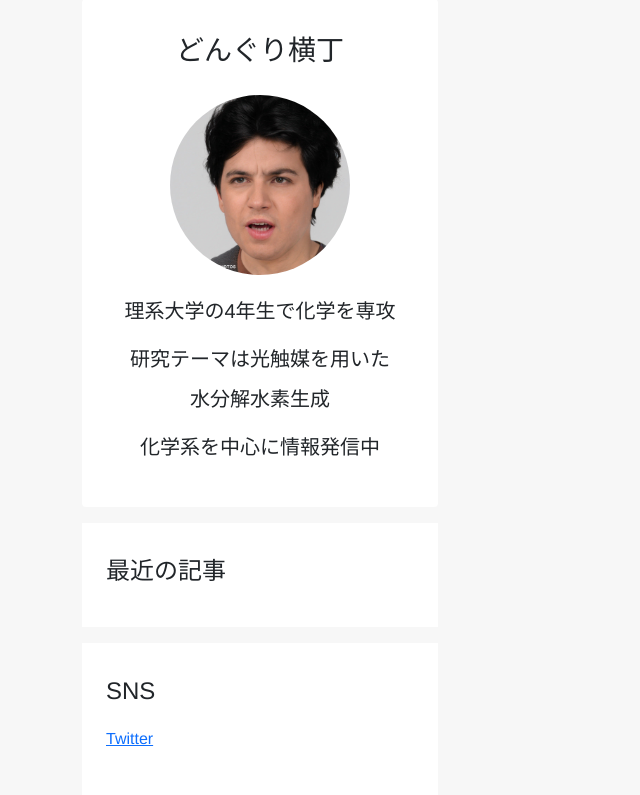
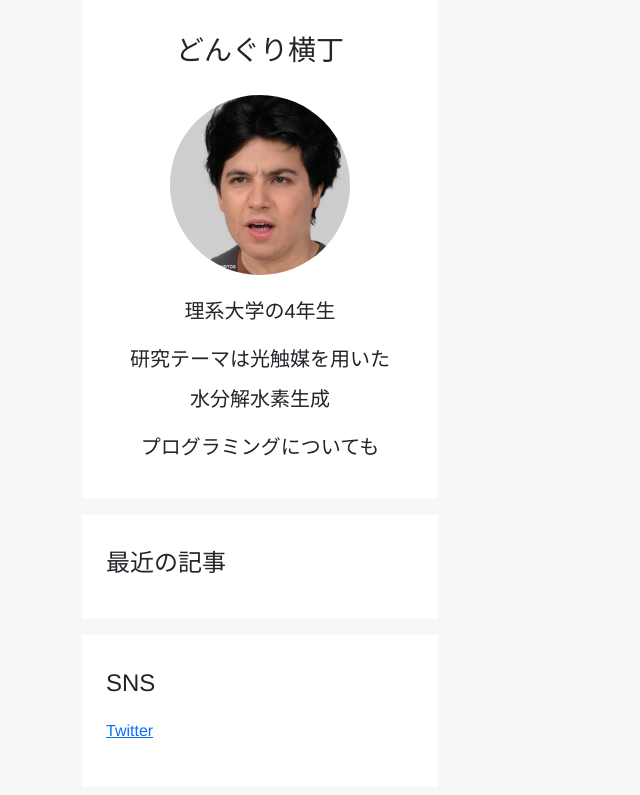
Before and after one commit to asukasan/donguri, a Django app: template home/templates/home/main.html in a window 1280 px wide. Shown: the part 875-1670 px from the top of the page, without its empty margins (0-640 px from the left). After the commit the page ends 1613 px from the top, so only its background shows below. Run offline with Django 3.2, Linux system fonts and the light colour scheme; the template is opened without the code that fills it, so the values that code supplies are empty; some libraries are stand-ins or nearby versions.

Commit message:
add include side.html

```diff
--- a/home/templates/include/side.html
+++ b/home/templates/include/side.html
@@ -4,9 +4,9 @@
   <div class="p-4 mb-3 rounded text-center" style="background-color: #fff;">
     <h3 class="font-italic mb-3">どんぐり横丁</h3>
       <img src="{% static 'home/profile.jpg' %}" alt="" style="height: 180px; width: 180px; border-radius: 50%;">
-      <h5 class="mt-3">理系大学の4年生で化学を専攻</h5>
+      <h5 class="mt-3">理系大学の4年生</h5>
       <h5 class="mb-2">研究テーマは光触媒を用いた<br>水分解水素生成</h5>
-      <h5>化学系を中心に情報発信中</p>
+      <h5>プログラミングについても</h5>
 
   </div>
 
```
